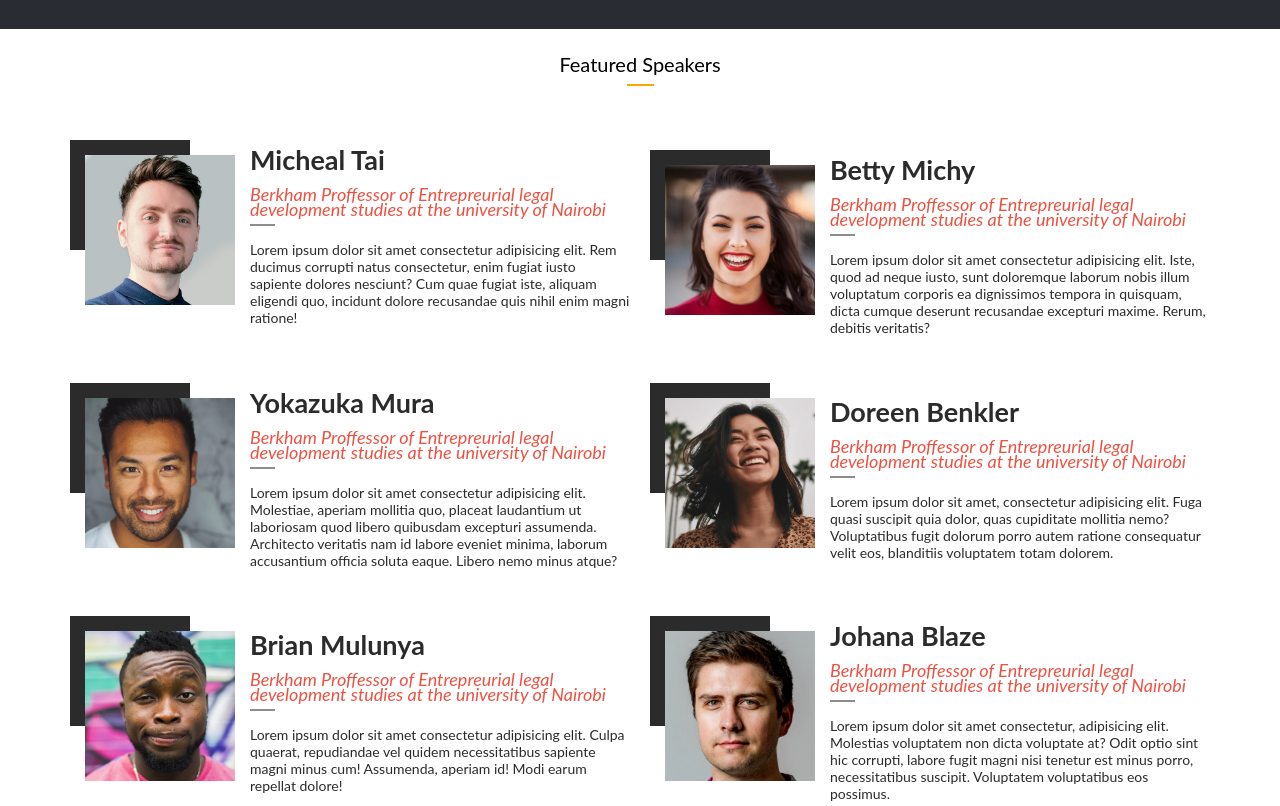
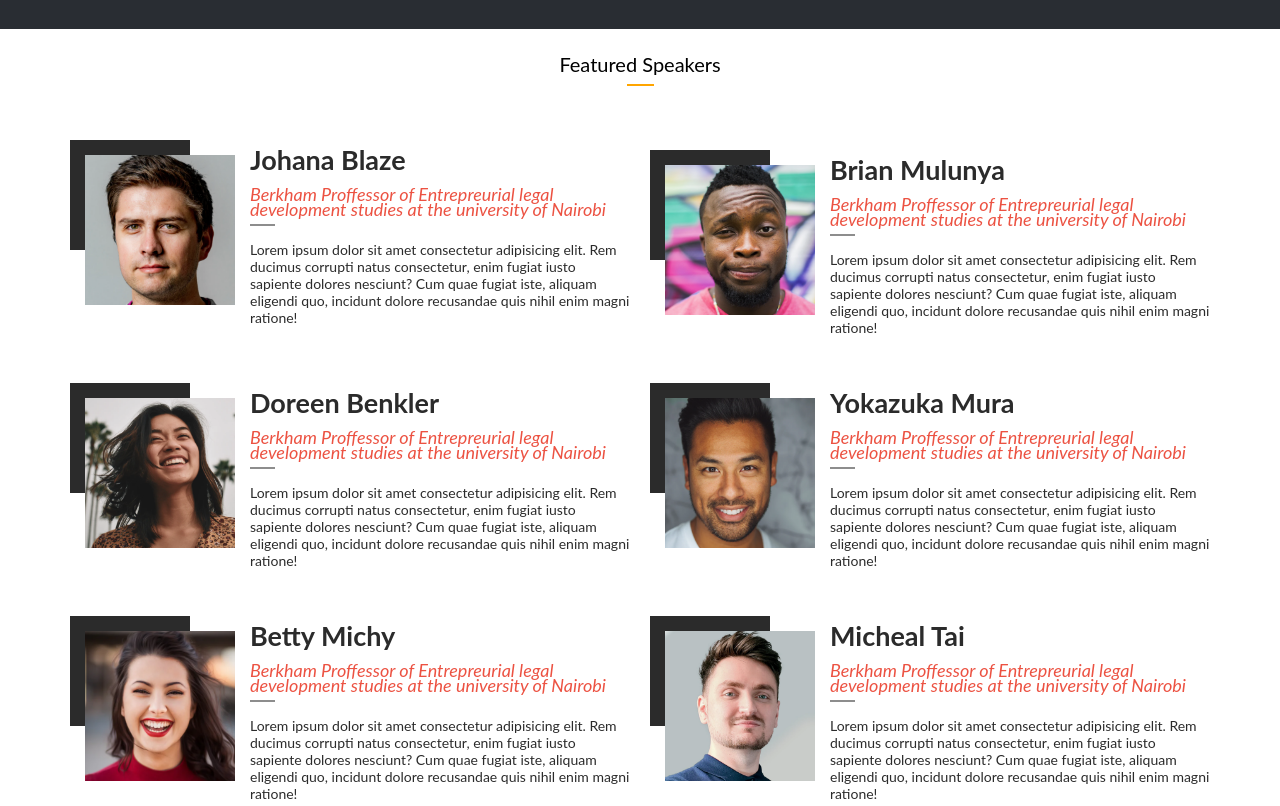
Before and after one commit to daudi13/grgf, a plain HTML site: page program.html in a window 1280 px wide. Shown: the part 1300-2106 px from the top of the page. Drawn offline with Linux system fonts and the light colour scheme; a web font is replaced by a local one.

Commit message:
Add speaker properties dynamically

```diff
--- a/JS/main.js
+++ b/JS/main.js
@@ -3,7 +3,8 @@ const openMenu = document.querySelector('.header-btn');
 const closeMenu = document.querySelector('.close-btn');
 const mobileMenu = document.querySelector('.mobile-nav');
 const closeBtn = document.querySelector('.close-btn');
-const links = document.querySelectorAll('.link')
+const links = document.querySelectorAll('.link');
+const speakerBox = document.querySelector(`.speaker-box`)
 
 openMenu.addEventListener('click', () => {
 	mobileMenu.classList.add('active');
@@ -65,4 +66,27 @@ const speakers = [{
 	speakerOrigin: 'Berkham Proffessor of Entrepreurial legal development studies at the university of Nairobi',
 	speakerBio: 'Lorem ipsum dolor sit amet consectetur adipisicing elit. Rem ducimus corrupti natus consectetur, enim fugiat iusto sapiente dolores nesciunt? Cum quae fugiat iste, aliquam eligendi quo, incidunt dolore recusandae quis nihil enim magni ratione!',
 }
-]
+];
+
+function generateSpeaker(datas) {
+	speakerBox.innerHTML = ' ';
+
+	datas.forEach(data => {
+		const cardTemplate = `
+		<div class="speaker-content">
+						<div class="small-card"></div>
+						<img src="${data.speakerPic}" alt="${data.speakerAlt}">
+						<div class="speaker-desc">
+							<p class="speaker-name">${data.speakerName}</p>
+							<p class="speaker-origin">${data.speakerOrigin}</p>
+							<div class="dash-line"></div>
+							<p class="speaker-bio">${data.speakerBio}</p>
+						</div>
+					</div>
+		`;
+
+		speakerBox.insertAdjacentHTML('afterbegin', cardTemplate);
+	})
+};
+
+generateSpeaker(speakers);
--- a/program.html
+++ b/program.html
@@ -112,7 +112,7 @@
 				<div class="line"></div></div>
 			<div class="speaker-container">
 				<div class="speaker-box">
-					<div class="speaker-content">
+					<!-- <div class="speaker-content">
 						<div class="small-card"></div>
 						<img src="./images/speakers/photo1.png" alt="Micheal tai headshot">
 						<div class="speaker-desc">
@@ -121,8 +121,8 @@
 							<div class="dash-line"></div>
 							<p class="speaker-bio">Lorem ipsum dolor sit amet consectetur adipisicing elit. Rem ducimus corrupti natus consectetur, enim fugiat iusto sapiente dolores nesciunt? Cum quae fugiat iste, aliquam eligendi quo, incidunt dolore recusandae quis nihil enim magni ratione!</p>
 						</div>
-					</div>
-					<div class="speaker-content">
+					</div> -->
+					<!-- <div class="speaker-content">
 						<div class="small-card"></div>
 						<img src="./images/speakers/photo2.png" alt="Betty michy headshot">
 						<div class="speaker-desc">
@@ -131,8 +131,8 @@
 							<div class="dash-line"></div>
 							<p class="speaker-bio">Lorem ipsum dolor sit amet consectetur adipisicing elit. Iste, quod ad neque iusto, sunt doloremque laborum nobis illum voluptatum corporis ea dignissimos tempora in quisquam, dicta cumque deserunt recusandae excepturi maxime. Rerum, debitis veritatis?</p>
 						</div>
-					</div>
-					<div class="speaker-content">
+					</div> -->
+					<!-- <div class="speaker-content">
 						<div class="small-card"></div>
 						<img src="./images/speakers/photo3.png" alt="Yokazuka Mura headshot">
 						<div class="speaker-desc">
@@ -141,8 +141,8 @@
 							<div class="dash-line"></div>
 							<p class="speaker-bio">Lorem ipsum dolor sit amet consectetur adipisicing elit. Molestiae, aperiam mollitia quo, placeat laudantium ut laboriosam quod libero quibusdam excepturi assumenda. Architecto veritatis nam id labore eveniet minima, laborum accusantium officia soluta eaque. Libero nemo minus atque?</p>
 						</div>
-					</div>
-					<div class="speaker-content">
+					</div> -->
+					<!-- <div class="speaker-content">
 						<div class="small-card"></div>
 						<img src="./images/speakers/photo4.png" alt="Doreen Benkler">
 						<div class="speaker-desc">
@@ -151,8 +151,8 @@
 							<div class="dash-line"></div>
 							<p class="speaker-bio">Lorem ipsum dolor sit amet, consectetur adipisicing elit. Fuga quasi suscipit quia dolor, quas cupiditate mollitia nemo? Voluptatibus fugit dolorum porro autem ratione consequatur velit eos, blanditiis voluptatem totam dolorem.</p>
 						</div>
-					</div>
-					<div class="speaker-content">
+					</div> -->
+					<!-- <div class="speaker-content">
 						<div class="small-card"></div>
 						<img src="./images/speakers/photo5.png" alt="Brian Mulunya headshot">
 						<div class="speaker-desc">
@@ -161,8 +161,8 @@
 							<div class="dash-line"></div>
 							<p class="speaker-bio">Lorem ipsum dolor sit amet consectetur adipisicing elit. Culpa quaerat, repudiandae vel quidem necessitatibus sapiente magni minus cum! Assumenda, aperiam id! Modi earum repellat dolore!</p>
 						</div>
-					</div>
-					<div class="speaker-content">
+					</div> -->
+					<!-- <div class="speaker-content">
 						<div class="small-card"></div>
 						<img src="./images/speakers/photo6.png" alt="Johana Blaze">
 						<div class="speaker-desc">
@@ -171,7 +171,7 @@
 							<div class="dash-line"></div>
 							<p class="speaker-bio">Lorem ipsum dolor sit amet consectetur, adipisicing elit. Molestias voluptatem non dicta voluptate at? Odit optio sint hic corrupti, labore fugit magni nisi tenetur est minus porro, necessitatibus suscipit. Voluptatem voluptatibus eos possimus.</p>
 						</div>
-					</div>
+					</div> -->
 				</div>
 			</div>
 		</section>
```
Lines whose indentation alone changed are shown as unchanged.
